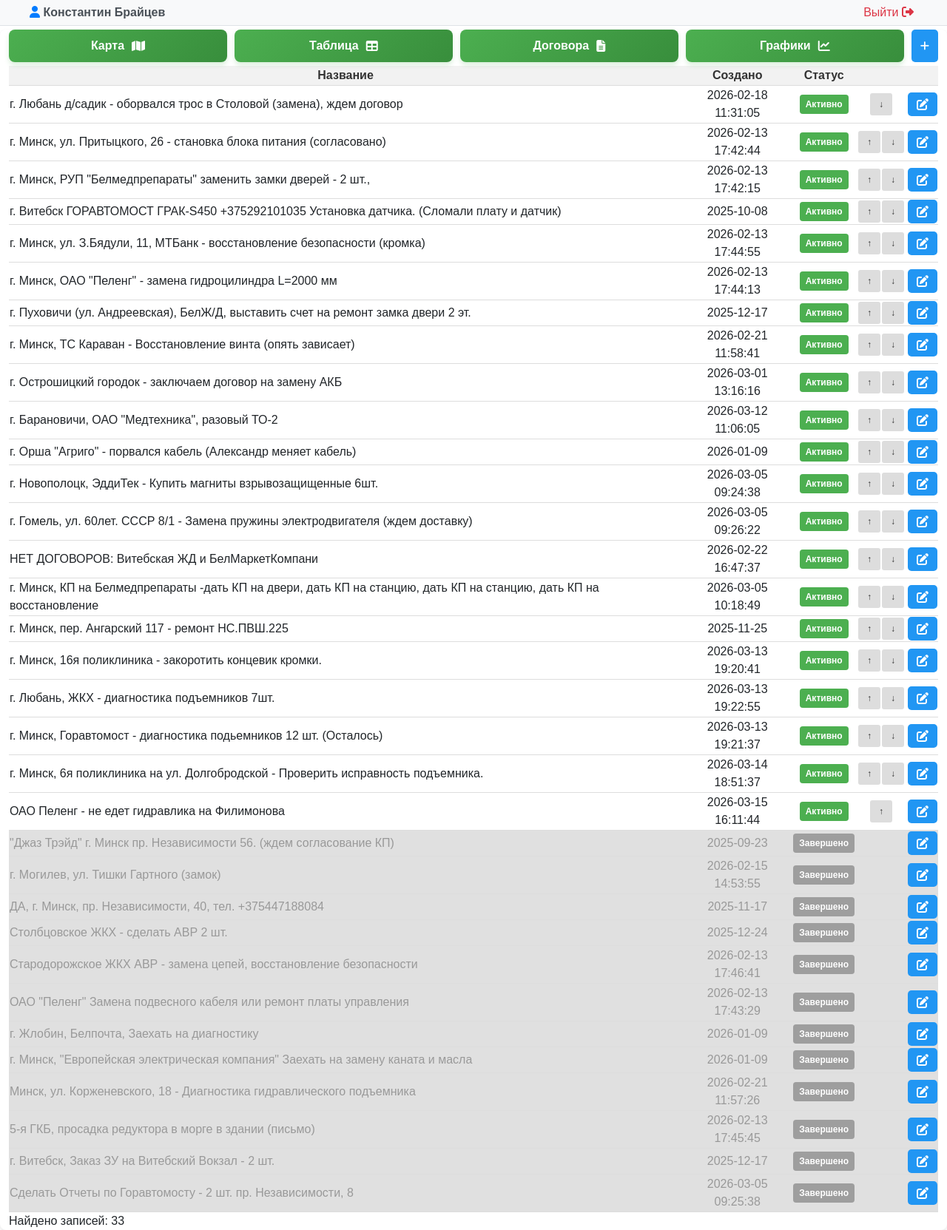
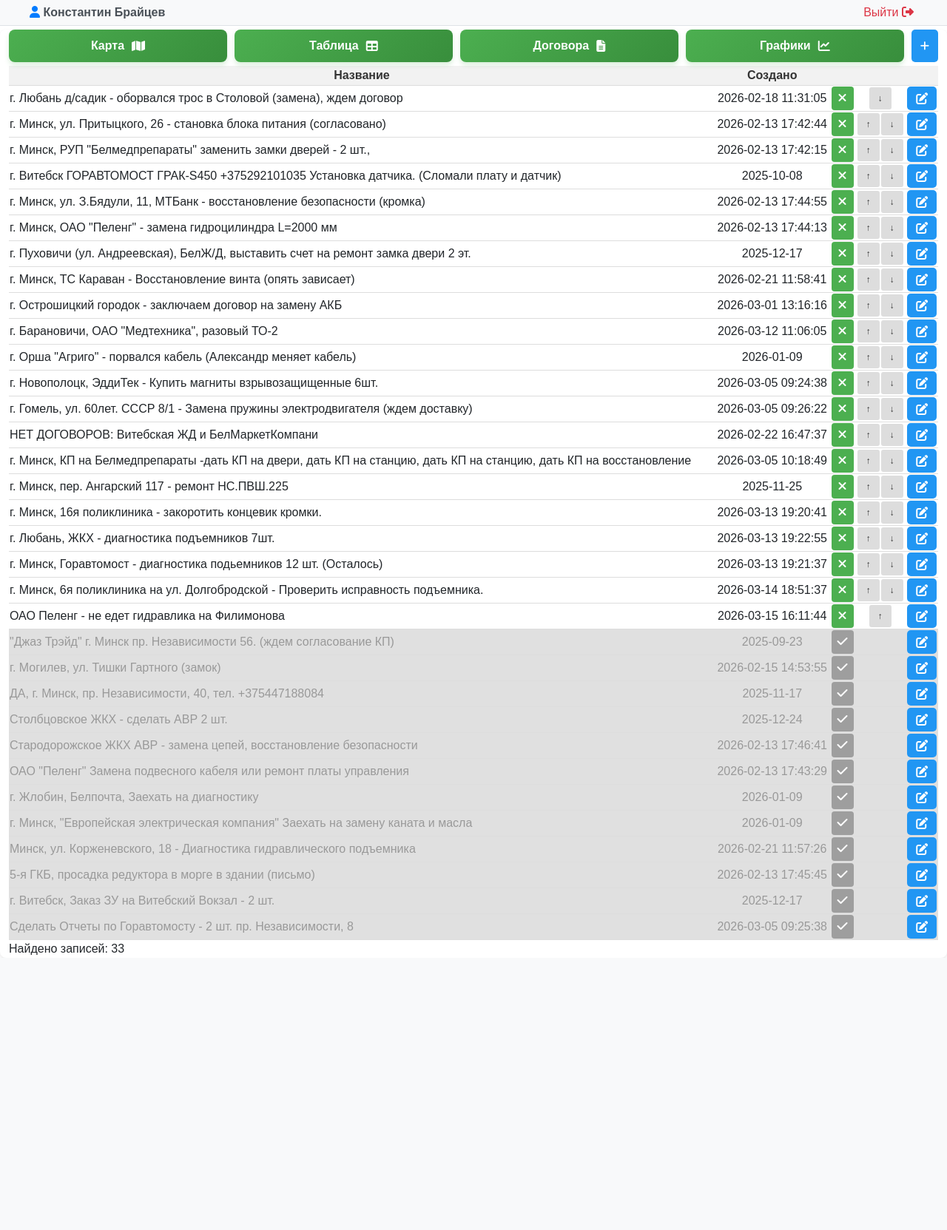
Before and after one commit to KonstantinBrajcev/Jelezo_php, a PHP site: page /problem.php in a window 1280 px wide. Shown: the whole page at 74% size. After the commit the page ends 1291 px from the top, so only its background shows below. Run offline with PHP 8.4, Linux system fonts and the light colour scheme; the visitor is signed in with stand-in values (Sample User, id 1); data comes from the database, SQL or seed files in the repository; both versions use the stored data as it was after the commit.

Commit message:
fix_problem

```diff
--- a/assets/css/problem_styles.css
+++ b/assets/css/problem_styles.css
@@ -201,7 +201,7 @@ input[type="number"] {
 .status-badge {
     padding: 4px 8px;
     border-radius: 4px;
-    font-size: 12px;
+    /* font-size: 12px; */
     font-weight: bold;
     border: none;
     cursor: pointer;
--- a/modules/charts/charts.php
+++ b/modules/charts/charts.php
@@ -273,9 +273,9 @@ try {
                                             <tr>
                                                 <th>Должность</th>
                                                 <th class="text-center">%</th>
-                                                <th class="text-center">Чистые (BYN)</th>
-                                                <th class="text-center">Отчисления (BYN)</th>
-                                                <th class="text-center">Грязные (BYN)</th>
+                                                <th class="text-center">Чистые</th>
+                                                <th class="text-center">Отчисления</th>
+                                                <th class="text-center">Грязные</th>
                                             </tr>
                                         </thead>
                                         <tbody>
--- a/modules/problem/problem.php
+++ b/modules/problem/problem.php
@@ -188,7 +188,7 @@ if (isset($_GET['get_problem']) && !empty($_SERVER['HTTP_X_REQUESTED_WITH'])) {
                     <!-- <th>ID</th> -->
                     <th>Название</th>
                     <th>Создано</th>
-                    <th>Статус</th>
+                    <th></th>
                     <!-- <th>User</th> -->
                     <th></th>
                     <th></th>
@@ -202,12 +202,12 @@ if (isset($_GET['get_problem']) && !empty($_SERVER['HTTP_X_REQUESTED_WITH'])) {
                     <!-- <td><?= $problem['id'] ?></td> -->
                     <td style="text-align: left;"><?= htmlspecialchars($problem['name']) ?></td>
                     <td><?= $problem['created_date'] ?></td>
-                    <td>
+                    <td  style="text-align: right;">
                         <form method="POST" style="display: inline;" onsubmit="return toggleComplete(event, this)">
                             <input type="hidden" name="action" value="toggle_complete">
                             <input type="hidden" name="id" value="<?= $problem['id'] ?>">
-                            <button type="submit" class="status-badge <?= $problem['is_completed'] ? 'status-completed' : 'status-active' ?>">
-                                <?= $problem['is_completed'] ? 'Завершено' : 'Активно' ?>
+                            <button type="submit" class="status-badge  <?= $problem['is_completed'] ? 'status-completed' : 'status-active' ?>" style="width: 30px;">
+                                <?= $problem['is_completed'] ? '<i class="fas fa-check"></i>' : '<i class="fas fa-times"></i>' ?>
                             </button>
                         </form>
                     </td>
```
Also changed, not shown: includes/db.sqlite3.
